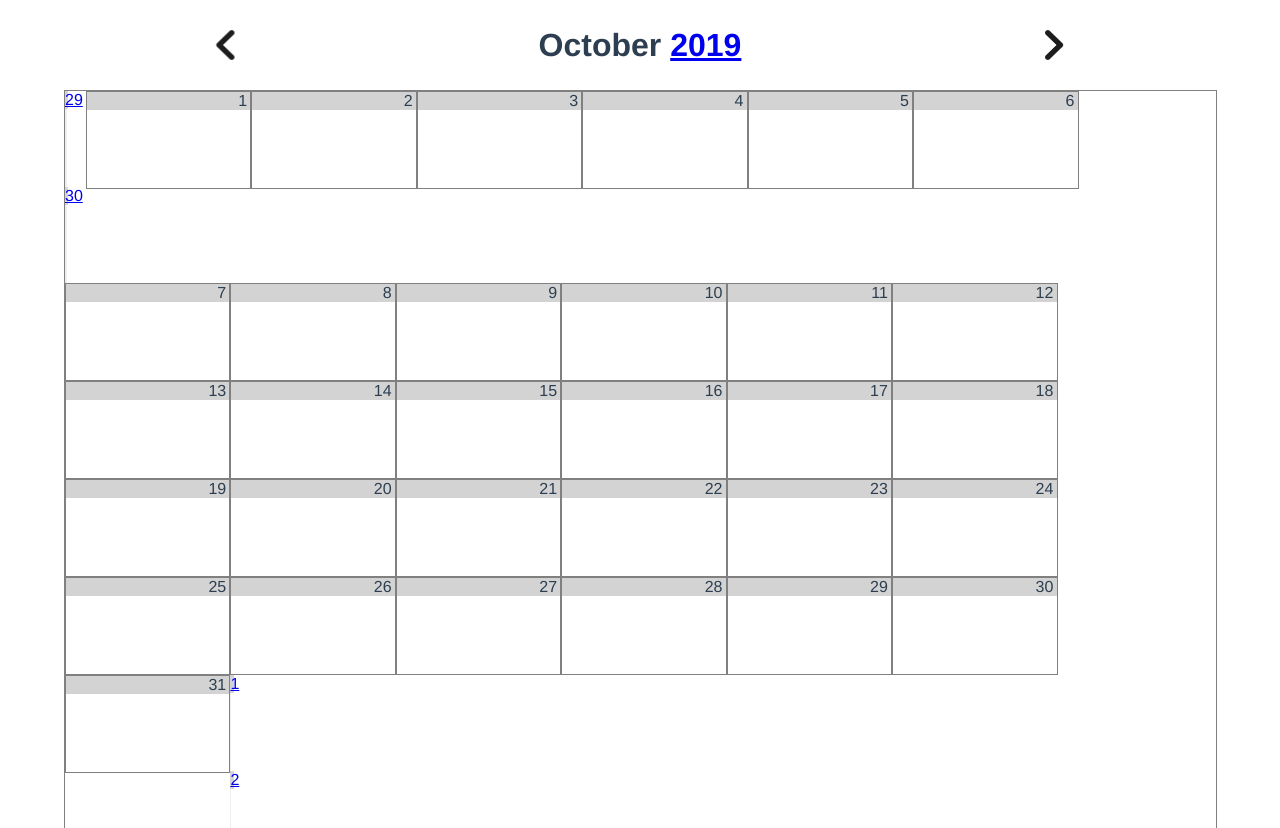
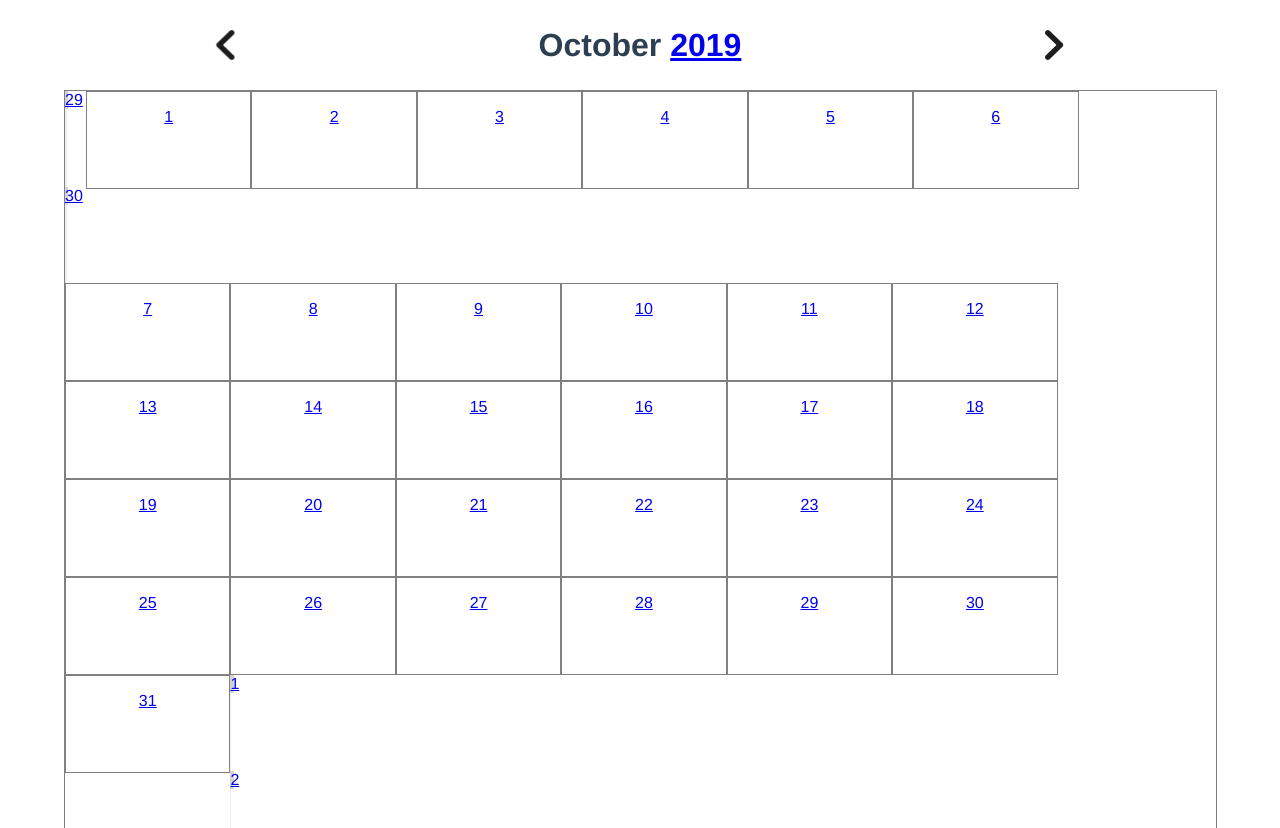
Before and after one commit to HCLarsen/vue-calendar, a Vue app: page /2019/10 in a window 1280 px wide. Shown: the top 828 px of the page. Built offline with nearby package versions, Linux system fonts and the light colour scheme.

Commit message:
Add day navigation to MonthView

```diff
--- a/src/views/MonthView.vue
+++ b/src/views/MonthView.vue
@@ -17,7 +17,11 @@
         <router-link :to="{ name: 'month', params: previousMonth }" class="previous">
           <li v-for="day in visibleDaysInPreviousMonth" :key="'p'+day" class="day other-month"><p v-html="day"></p></li>
         </router-link>
-        <li v-for="day in daysInThisMonth" :key="day" class="day"><p v-html="day"></p></li>
+        <li v-for="day in daysInThisMonth" :key="day" class="day">
+          <router-link :to="{ name: 'day', params: dayParams(day) }">
+            <p v-html="day"></p>
+          </router-link>
+        </li>
         <router-link :to="{ name: 'month', params: nextMonth }" class="next">
           <li v-for="day in visibleDaysInNextMonth" :key="'n'+day" class="day other-month"><p v-html="day"></p></li>
         </router-link>
@@ -92,6 +96,11 @@ export default {
     daysInMonth(month) {
       return new Date(this.year, month + 1, 0).getDate();
     },
+    dayParams(day) {
+      let params = { year: this.year, month: this.month + 1 };
+      params.day = day;
+      return params;
+    },
     range(size, startAt = 0) {
       return [...Array(size).keys()].map(i => i + startAt);
     }
```
Also changed, not shown: 1 other file (tests, documents, lock files or other folders).
